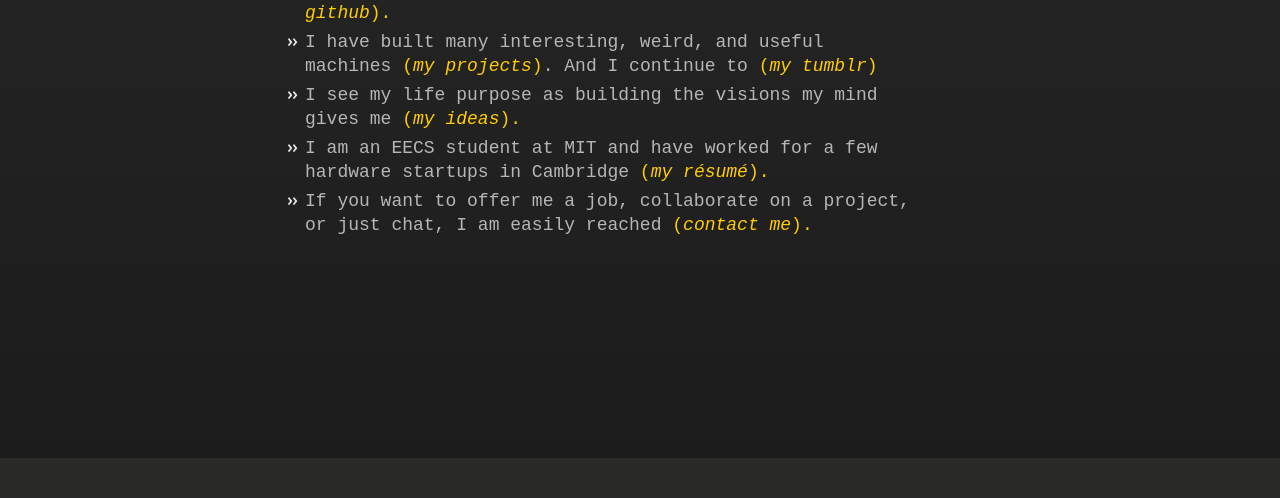
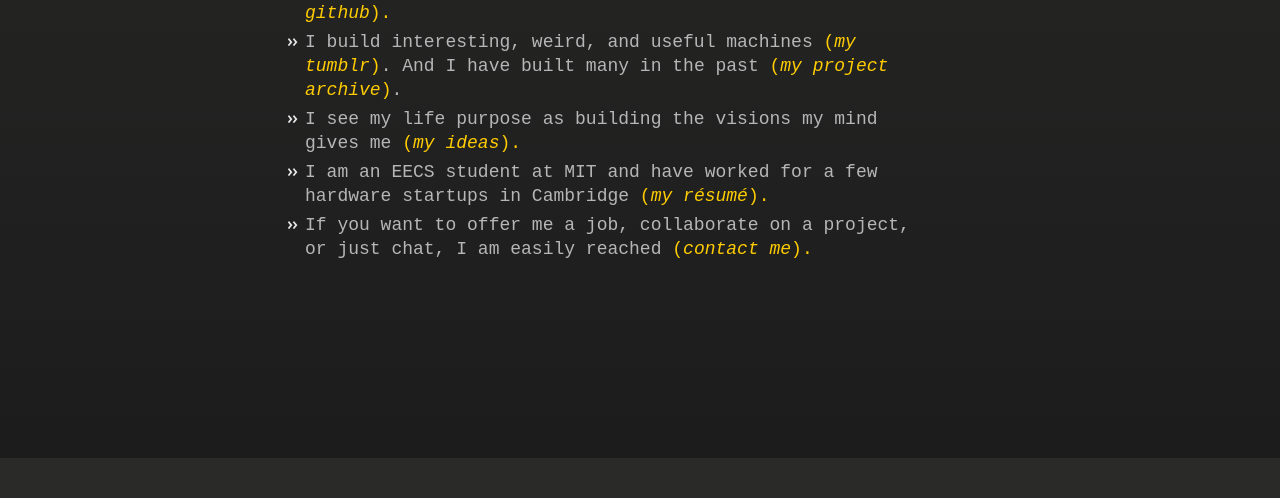
Before and after one commit to jmpinit/old-blog, a Jekyll site: the page built from index.html, in a window 1280 px wide. Shown: the part 442-940 px from the top of the page. Built offline with Jekyll 4.4.1, drawn with Linux system fonts in a browser that asks for light colours.

Commit message:
Tumblr first because it is current.

```diff
--- a/index.html
+++ b/index.html
@@ -12,7 +12,7 @@ title: /home
 <ul>
     <li><h3>I write code for hard things and soft things <a href="https://www.github.com/jmptable">(<i>my github</i>).</a></h3>
     </li>
-    <li><h3>I have built many interesting, weird, and useful machines <a href="blog.html">(<i>my projects</i>)</a>. And I continue to <a href="http://jmpthoughts.tumblr.com">(<i>my tumblr</i>)</a></h3>
+    <li><h3>I build interesting, weird, and useful machines <a href="http://jmpthoughts.tumblr.com">(<i>my tumblr</i>)</a>. And I have built many in the past <a href="blog.html">(<i>my project archive</i>)</a>.</h3>
     </li>
     <li><h3>I see my life purpose as building the visions my mind gives me <a href="concepts.html">(<i>my ideas</i>).</a></h3>
     </li>
```
